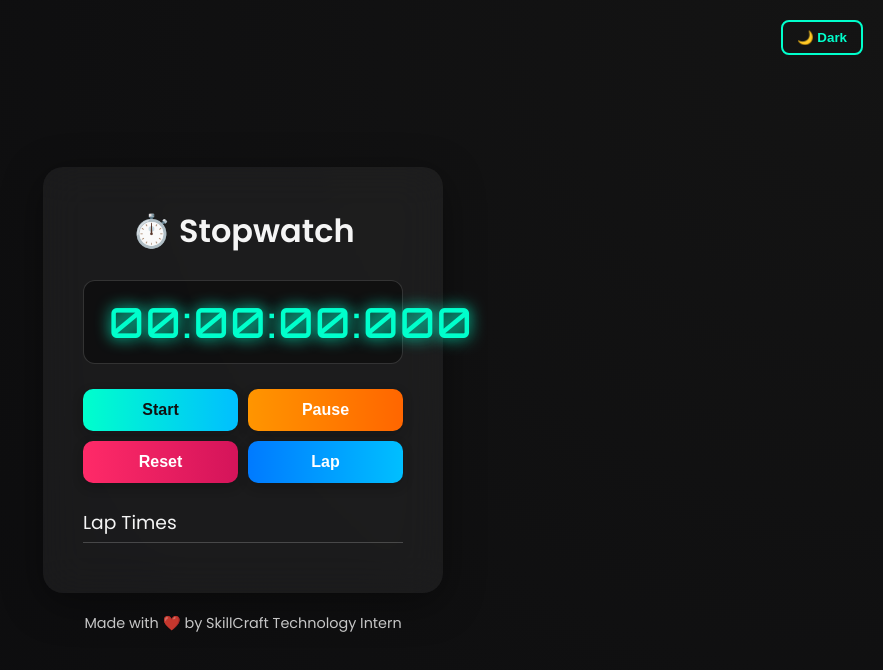
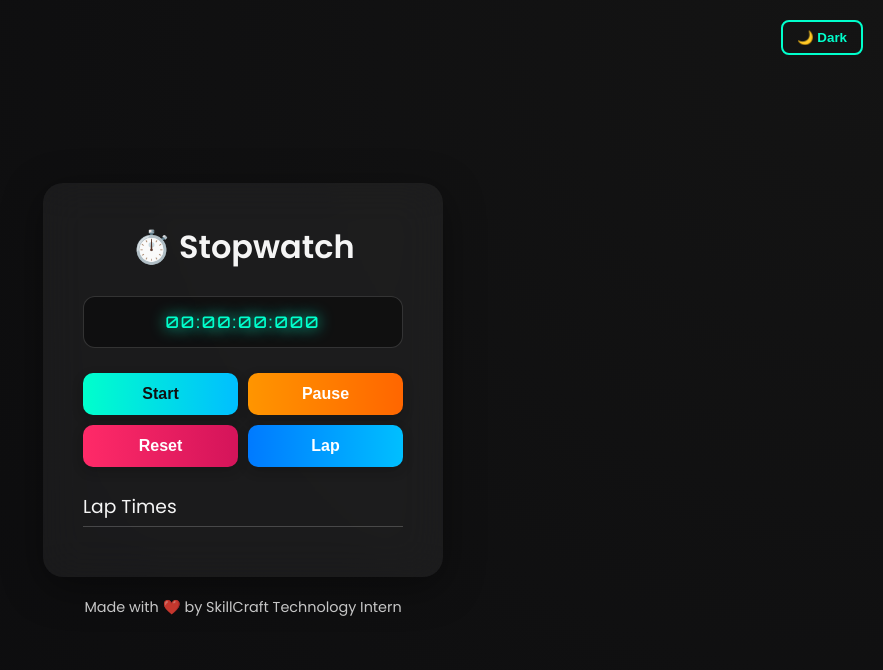
Before and after one commit to shivamkamal3379/SCT_WD_2, a plain HTML site: page index.html in a window 1280 px wide. Shown: the whole page, without its empty margins (397-1280 px from the left). Drawn offline with Linux system fonts and the light colour scheme.

Commit message:
Upgraded theme

```diff
--- a/style.css
+++ b/style.css
@@ -52,7 +52,7 @@ h1 {
 
 .display {
   font-family: 'Orbitron', sans-serif;
-  font-size: 2.6em;
+  font-size: 1.8 em;
   background: rgba(0, 0, 0, 0.4);
   padding: 15px 25px;
   border-radius: 12px;
```
